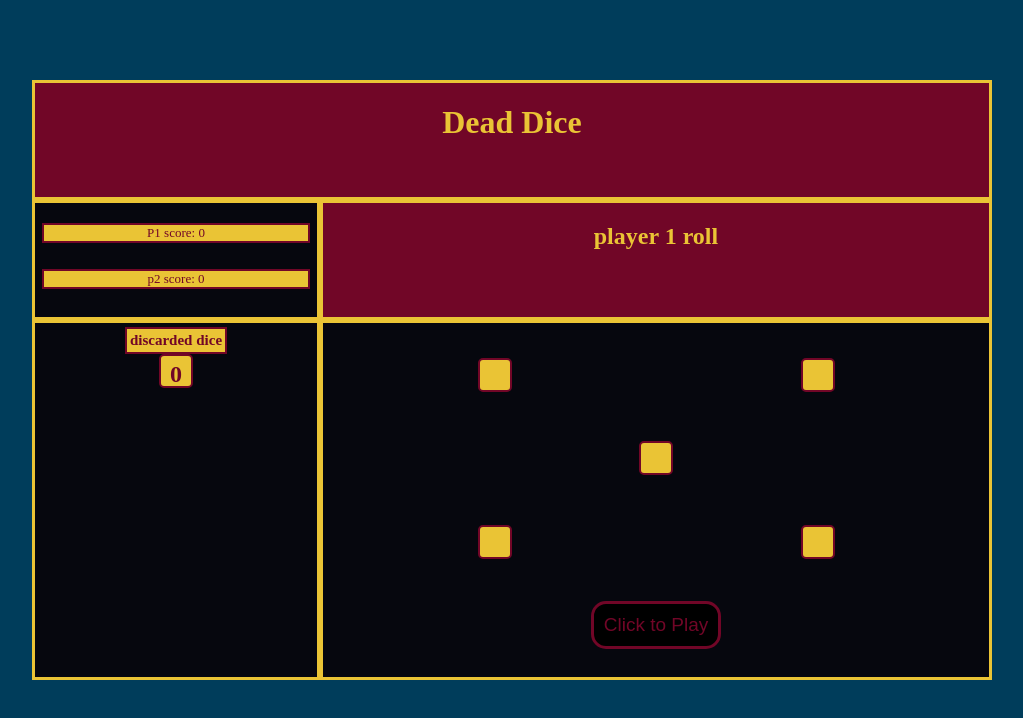
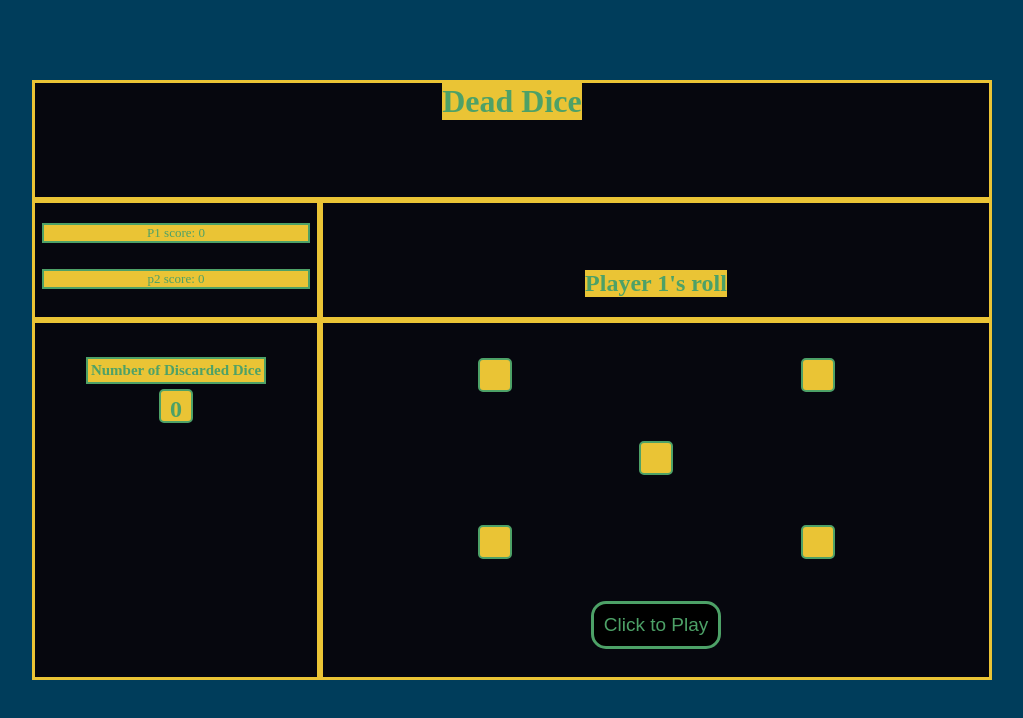
Before and after one commit to DevonJenkins/Dead-Dice-browser-game, a plain HTML site: page index.html in a window 1280 px wide. Shown: the whole page, without its empty margins (128-1151 px from the left). Drawn offline with Linux system fonts and the light colour scheme.

```diff
--- a/css/style.css
+++ b/css/style.css
@@ -5,11 +5,11 @@ body{
   grid-template-rows: 20% 20% 60%;
   grid-template-areas:"title title "
                       "scoreboard status-message-container"
-                       "discarded-dice-container dice-container" ;
+                      "discarded-dice-container dice-container" ;
   text-align: center;
   min-height: 75vh;
 
-   width: 75%;
+  width: 75%;
   max-height: 75%;
   margin: 0 auto;
   margin-top: 10vh;
@@ -21,24 +21,41 @@ body{
 ul{
   list-style: none ;
 }
-.title{
+.title-container{
   grid-area: title;
-  background: rgb(113, 6, 39);
+  background: rgb(6, 7, 14);
   color: rgb(234, 196, 53);
   display: flex;
   flex-direction: column;
   border: solid rgb(234, 196, 53);
 }
+.title{
+  background: rgb(234, 196, 53);
+  color:rgb(77, 161, 103);
+  max-width: fit-content;
+  margin: 0 auto;
+  font-size: xx-large;
+  font-weight: bold;
+}
+
 .status-message-container{
   grid-area: status-message-container;
-  background: rgb(113, 6, 39);
+  background: rgb(6, 7, 14);
   color: rgb(234, 196, 53);
   border: solid rgb(234, 196, 53);
 
+
+}
+.status-message{
+  background: rgb(234, 196, 53);
+  color:rgb(77, 161, 103);
+  max-width: fit-content;
+  margin:0 auto;
+  margin-top: 10%;
 }
 .scoreboard{
   grid-area: scoreboard;
-  color: rgb(113, 6, 39);
+  color: rgb(77, 161, 103);
   background: rgb(6, 7, 14);
   display: flex;
   flex-direction: column;
@@ -50,7 +67,7 @@ ul{
 .score{
   background-color: rgb(234, 196, 53);
   font-size: small;
-  border: rgb(113, 6, 39) solid 2px;
+  border: rgb(77, 161, 103) solid 2px;
 
 }
 
@@ -58,7 +75,7 @@ ul{
 
 .dice-container{
   grid-area: dice-container;
-  color:rgb(113, 6, 39);
+  color:rgb(77, 161, 103);
   background: rgb(6, 7, 14);
   display: grid;
   grid-template-columns:50% 50%;
@@ -71,9 +88,6 @@ ul{
   text-align: center;
   padding: 10px;
   border: solid rgb(234, 196, 53);
-
-
-
 }
 
 .dice{
@@ -83,7 +97,7 @@ ul{
   text-align: center;
   margin: 0 auto;
   border-radius: 5px;
-  border: rgb(113, 6, 39) solid 2px;
+  border: rgb(77, 161, 103) solid 2px;
   background: rgb(234, 196, 53);
   padding: 5px;
   font-weight: bold;
@@ -117,9 +131,9 @@ ul{
 
 
 button{
-  border: rgb(113, 6, 39) solid 3px;
+  border: rgb(77, 161, 103) solid 3px;
   background: black;
-  color: rgb(113, 6, 39);
+  color: rgb(77, 161, 103);
   padding:10px;
   font-size: 19px;
   border-radius: 15px;
@@ -135,6 +149,7 @@ grid-area: button;
   color: rgb(234, 196, 53);
   border: solid rgb(234, 196, 53);
   font-size: x-small;
+  padding: 30px;
 }
 .discarded-dice-title{
   background: rgb(234, 196, 53);
@@ -142,22 +157,22 @@ grid-area: button;
   margin-top:4px;
   max-width: fit-content;
   padding: 3px;
-  color:rgb(113, 6, 39);
-  border: rgb(113, 6, 39) solid 2px;
+  color:rgb(77, 161, 103);
+  border: rgb(77, 161, 103) solid 2px;
 }
 
 
 .discarded-dice{
   font-size: x-large;
-  color: rgb(113, 6, 39);
+  color: rgb(77, 161, 103);
   background: rgb(234, 196, 53);
   border-radius: 5px;
-  border: rgb(113, 6, 39) solid 2px;
+  border: rgb(77, 161, 103) solid 2px;
   height: 20px;
   width: 20px;
-
   text-align: center;
   margin: 0 auto;
+  margin-top: 5px;
   border-radius: 5px;
   padding: 5px;
 }
--- a/index.html
+++ b/index.html
@@ -13,8 +13,8 @@
 
 </head>
 <body>
-  <div class = title>
-<h1>Dead Dice</h1>
+  <div class = title-container>
+<h1 class = title>Dead Dice</h1>
 </div>
 <div class="scoreboard">
 
@@ -38,7 +38,7 @@
 
 </div>
 <div class="discarded-dice-container">
-  <h2 class = "discarded-dice-title ">discarded dice</h2>
+  <h2 class = "discarded-dice-title ">Number of Discarded Dice</h2>
   <h2 class="discarded-dice"></h2>
 </div>
 </body>
--- a/js/app.js
+++ b/js/app.js
@@ -156,9 +156,9 @@ rollBtn.textContent = "reset"
 
 function render(){
   if (currentPlayer == 1){
-    statusMessage.textContent = 'player 1 roll'
+    statusMessage.textContent = "Player 1's roll"
 }else if (currentPlayer == -1){
-  statusMessage.textContent = 'player 2 roll'
+  statusMessage.textContent = "Player 2's roll"
 }
 
   d1.textContent = diceInPlay[(diceInPlay.length - 5)]
```
Also changed, not shown: 1 other file.
